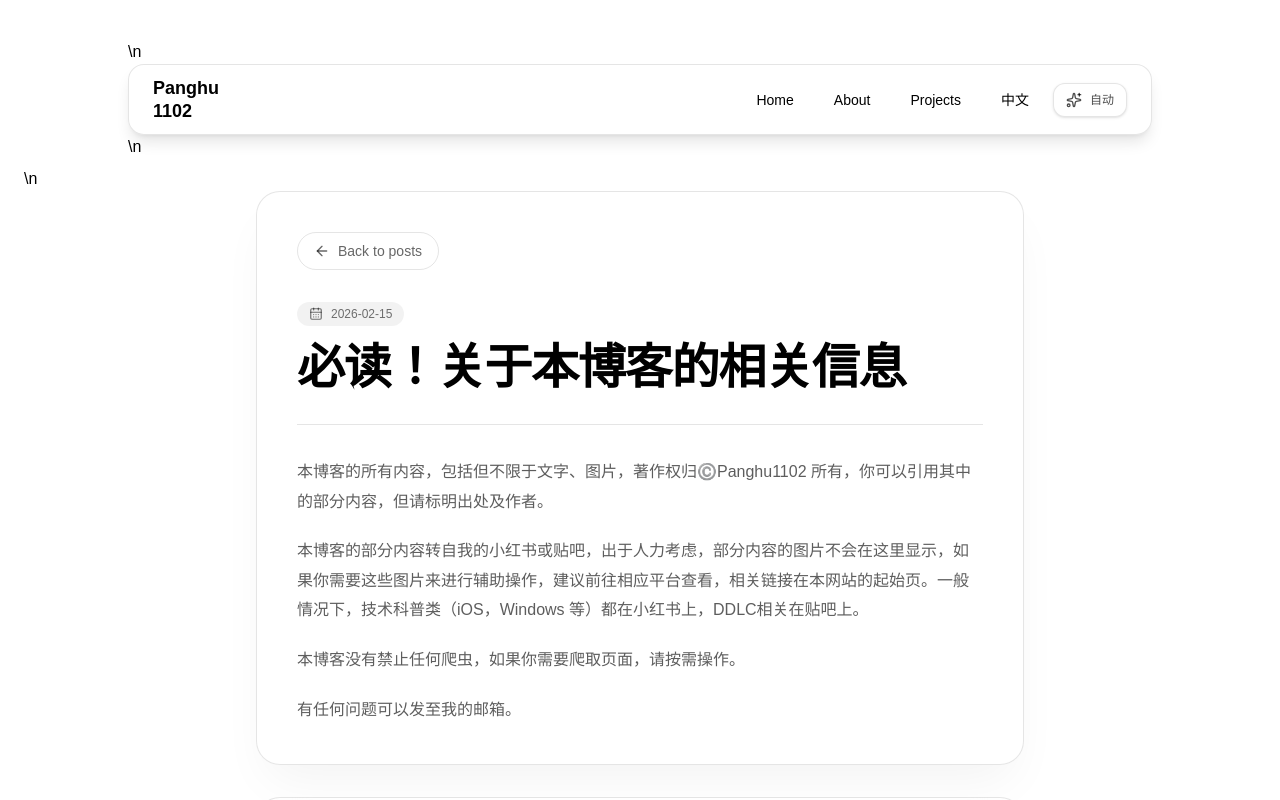
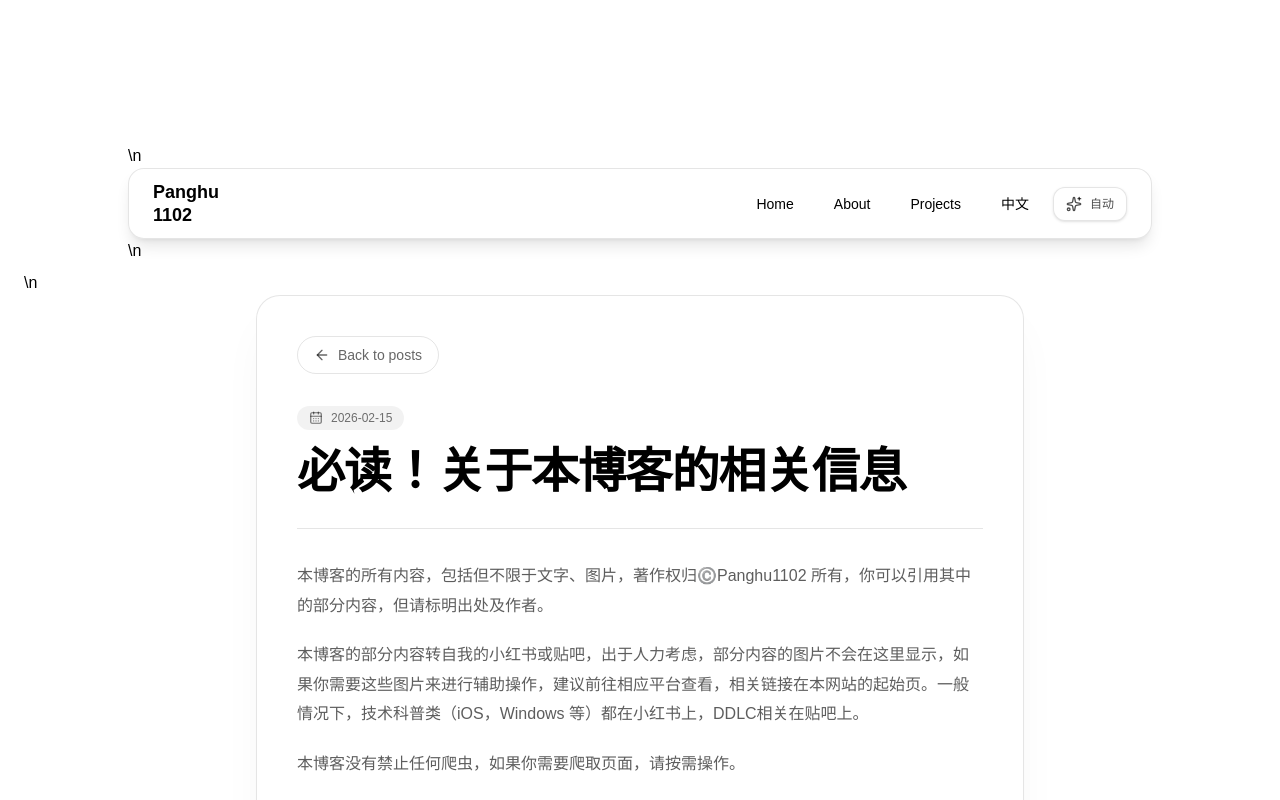
Before and after one commit to Panghu1102/next-blog, a Next.js app: page /en/posts/2026-02-15-post-mustread in a window 1280 px wide. Shown: the top 800 px of the page. Built offline with nearby package versions, Linux system fonts and the light colour scheme.

Commit message:
fix: restore floating transparent post navbar

```diff
--- a/src/app/[locale]/posts/[slug]/page.tsx
+++ b/src/app/[locale]/posts/[slug]/page.tsx
@@ -49,7 +49,7 @@ export default async function PostPage({ params }: PostPageProps) {
   }
 
   return (
-    <main className="min-h-screen overflow-hidden bg-white px-4 pb-20 pt-4 text-black dark:bg-black dark:text-white sm:px-6 sm:pt-6">
+    <main className="min-h-screen overflow-hidden bg-white px-4 pb-20 pt-28 text-black dark:bg-black dark:text-white sm:px-6 sm:pt-32">
       <header className="sticky top-2 z-50 mx-auto mb-4 w-full max-w-5xl sm:top-4 sm:mb-6">\n        <NavBar />\n      </header>\n      <div className="pointer-events-none fixed inset-0 -z-10 bg-[radial-gradient(circle_at_20%_20%,rgba(99,102,241,0.18),transparent_28rem),radial-gradient(circle_at_85%_10%,rgba(14,165,233,0.14),transparent_26rem),radial-gradient(circle_at_bottom,rgba(236,72,153,0.12),transparent_32rem)]" />
       <article className="mx-auto w-full max-w-3xl rounded-3xl border border-black/10 bg-white/55 p-6 shadow-2xl shadow-black/5 backdrop-blur-xl dark:border-white/10 dark:bg-black/50 dark:shadow-white/5 sm:p-10">
         <Link href="/posts" className="inline-flex items-center gap-2 rounded-full border border-black/10 px-4 py-2 text-sm text-black/60 transition hover:bg-black/5 hover:text-black dark:border-white/10 dark:text-white/60 dark:hover:bg-white/10 dark:hover:text-white">
```
